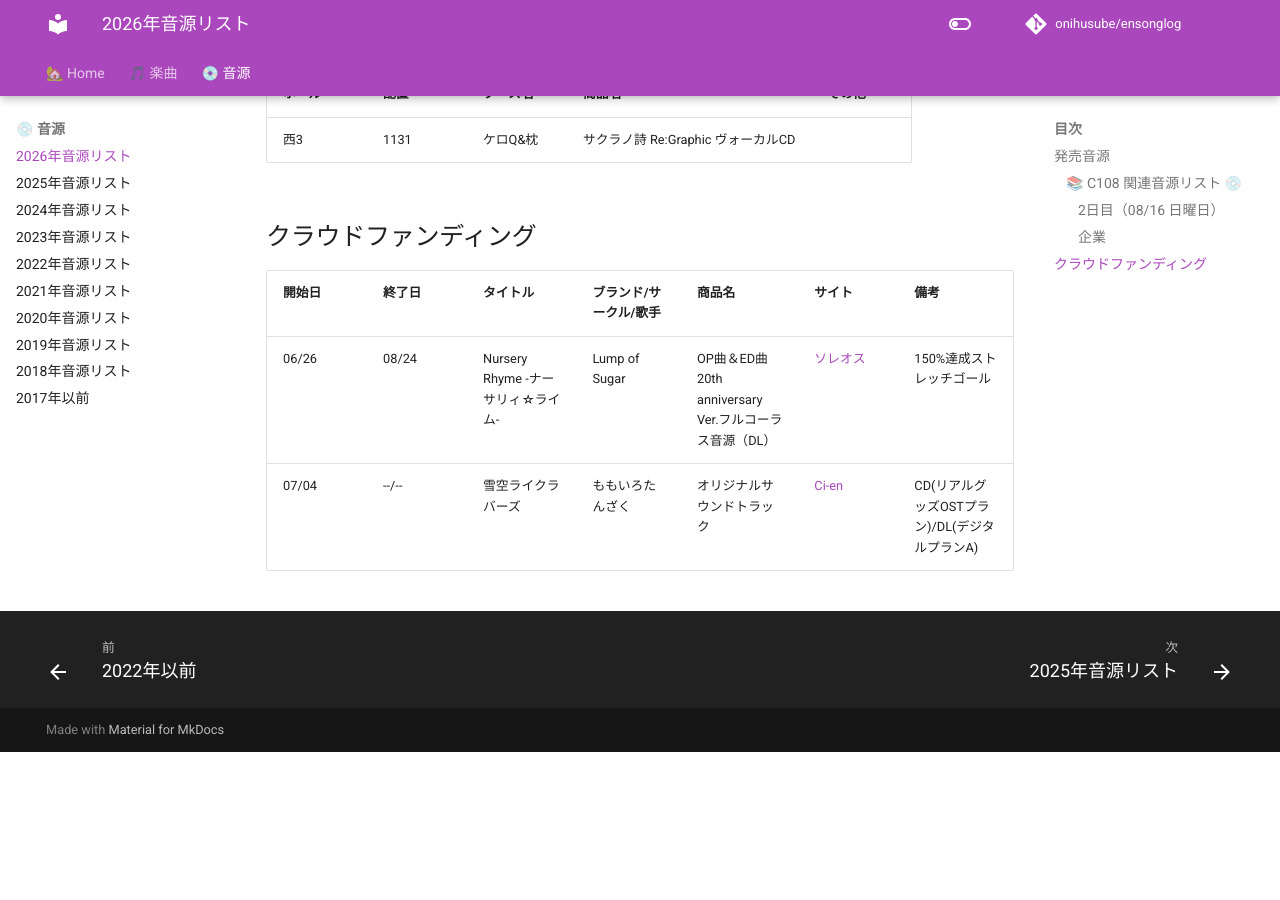
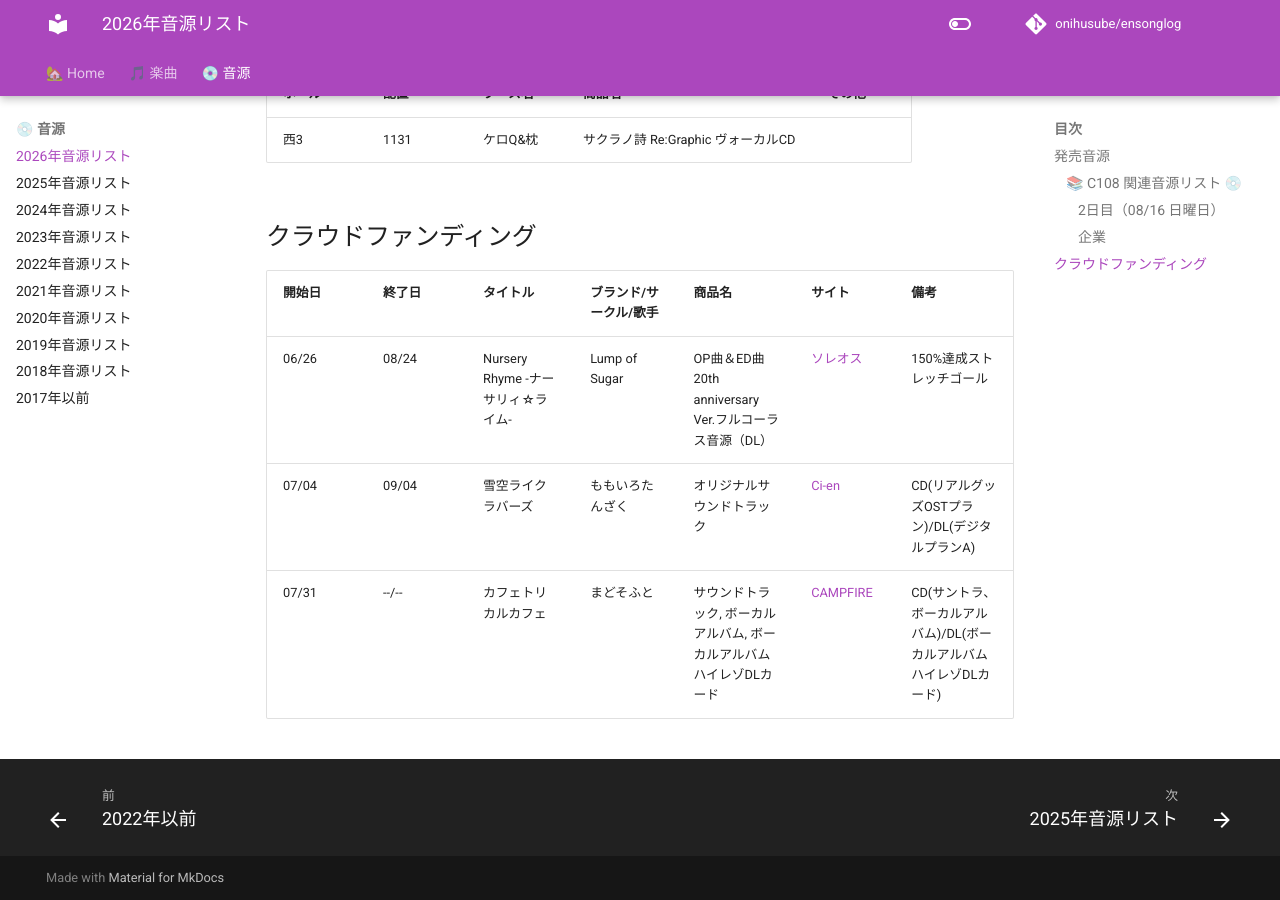
Before and after one commit to onihusube/ensonglog, an MkDocs documentation site: the page built from docs/2026/音源.md, in a window 1280 px wide and 900 px high, scrolled down 11036 px. Built offline with MkDocs 1.6.1 and Material for MkDocs 9.7.7, drawn with Linux system fonts in a browser that asks for light colours; comment, search, counter and statistics services are not loaded; before the commit the page ends 11788 px from its top, so only the background shows below that.

Commit message:
カフェトリカルカフェ追加

```diff
--- a/docs/2026/音源.md
+++ b/docs/2026/音源.md
@@ -174,4 +174,5 @@ search:
 | 開始日 | 終了日 | タイトル | ブランド/サークル/歌手 | 商品名 | サイト | 備考 |
 |---|---|---|---|---|---|---|
 | 06/26 | 08/24 | Nursery Rhyme -ナーサリィ☆ライム- | Lump of Sugar | OP曲＆ED曲20th anniversary Ver.フルコーラス音源（DL） | [ソレオス](https://soreosu.com/projects/lumpofsugar) | 150%達成ストレッチゴール |
-| 07/04 | --/-- | 雪空ライクラバーズ | ももいろたんざく | オリジナルサウンドトラック | [Ci-en](https://ci-en.dlsite.com/creator/6648/crowdfunding/1062) | CD(リアルグッズOSTプラン)/DL(デジタルプランA) |
+| 07/04 | 09/04 | 雪空ライクラバーズ | ももいろたんざく | オリジナルサウンドトラック | [Ci-en](https://ci-en.dlsite.com/creator/6648/crowdfunding/1062) | CD(リアルグッズOSTプラン)/DL(デジタルプランA) |
+| 07/31 | --/-- | カフェトリカルカフェ | まどそふと | サウンドトラック, ボーカルアルバム, ボーカルアルバムハイレゾDLカード | [CAMPFIRE](preview?token=2gmga4zs&utm_campaign=cp_po_share_c_msg_projects_show) | CD(サントラ、ボーカルアルバム)/DL(ボーカルアルバムハイレゾDLカード) |
```
